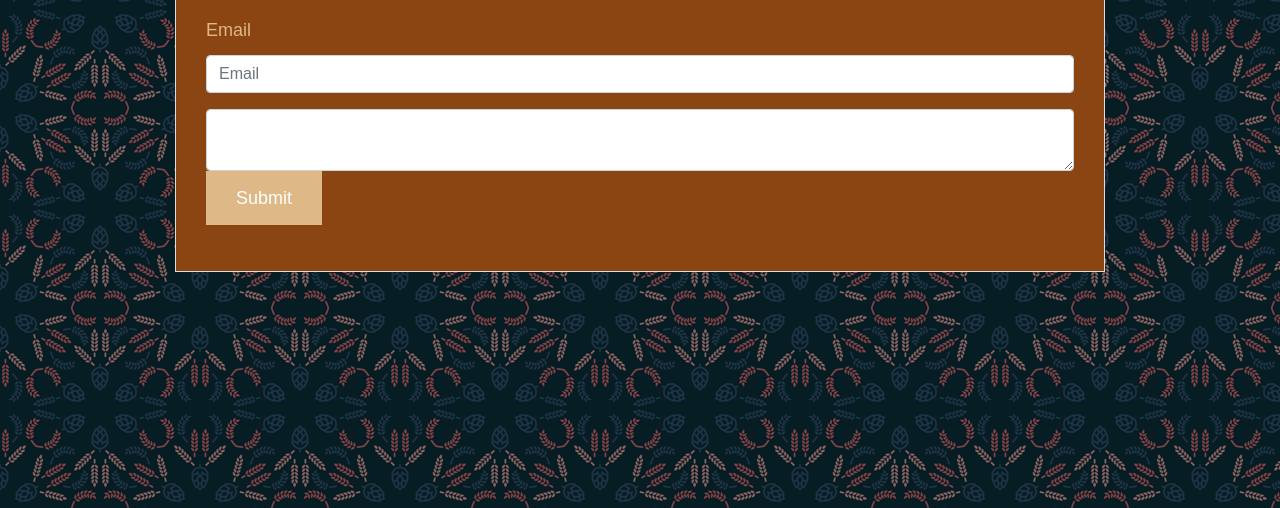
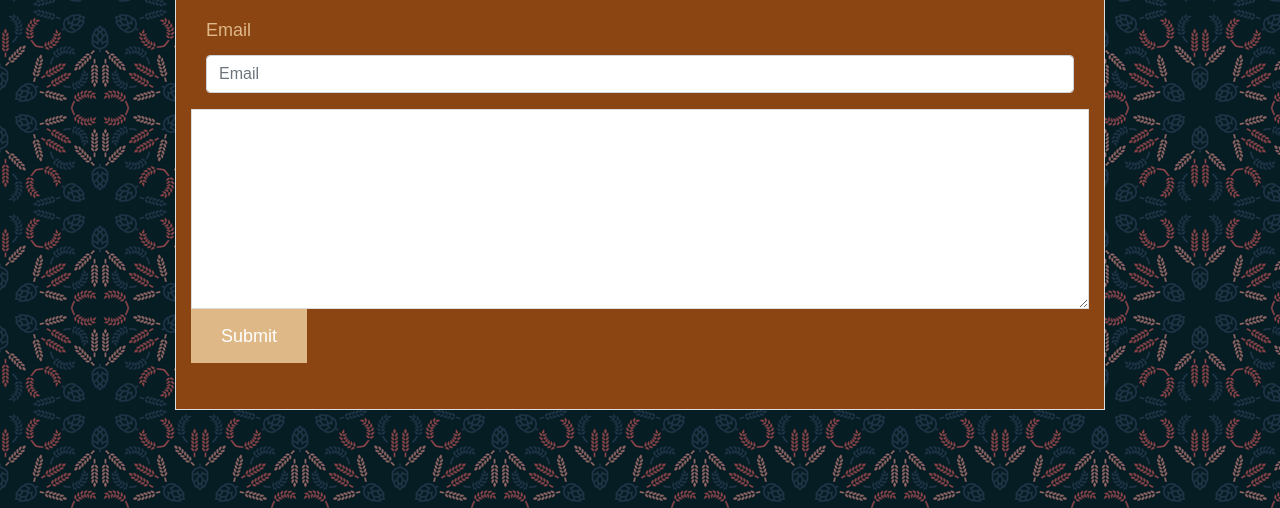
Before and after one commit to acerise85/Bootstrap-Portfolio, a plain HTML site: page contact.html in a window 1280 px wide. Shown: the part 292-800 px from the top of the page. Drawn offline with nearby package versions, Linux system fonts and the light colour scheme.

Commit message:
corrected text input box on contact page

```diff
--- a/assets/css/style.css
+++ b/assets/css/style.css
@@ -97,7 +97,8 @@ textarea {
     border: 1px solid #ddd;
   }
 textarea {
-    height: 400px;
+    height: 200px;
+    width: 100%;
 
   }
 
--- a/contact.html
+++ b/contact.html
@@ -53,22 +53,27 @@
         </nav>
     </div>
 </header>
-
+    <!------Contact Form-->
 <div id="main-container" class="container">
     <section id="section">
         <h1>Contact</h1>
         <form>
+            <!----Name Input Field-->
             <div class="form-group">
                 <label for="formGroupExampleInput">Name</label>
                 <input type="text" class="form-control" id="formGroupExampleInput" placeholder="Name">
             </div>
+            <!---Email Input Field-->
         <div class="form-group">
             <label for="formGroupExampleInput2">Email</label>
             <input type="text" class="form-control" id="formGroupExampleInput2" placeholder="Email">
         </div>
+        <!---Messages Input-->
         <div class="form-group">
-            <textarea  id="message" name="message" required="required" class="form-control"></textarea>
-            <input type="submit">
+            <div class="row">
+                <textarea  id="message" name="message" required="required"></textarea>
+                <input type="submit">
+            </div>
         </div>
         </form>
     </section>
```
